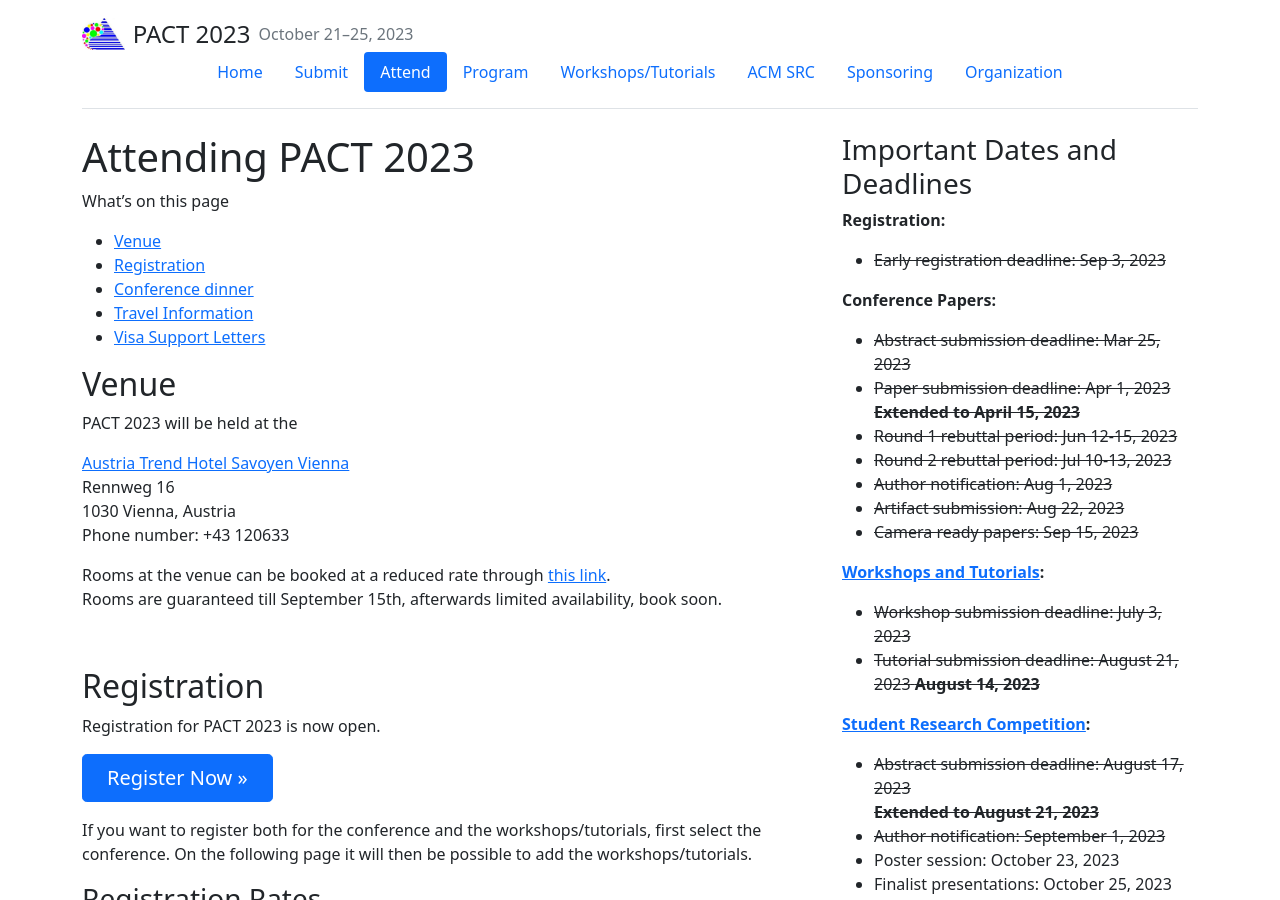
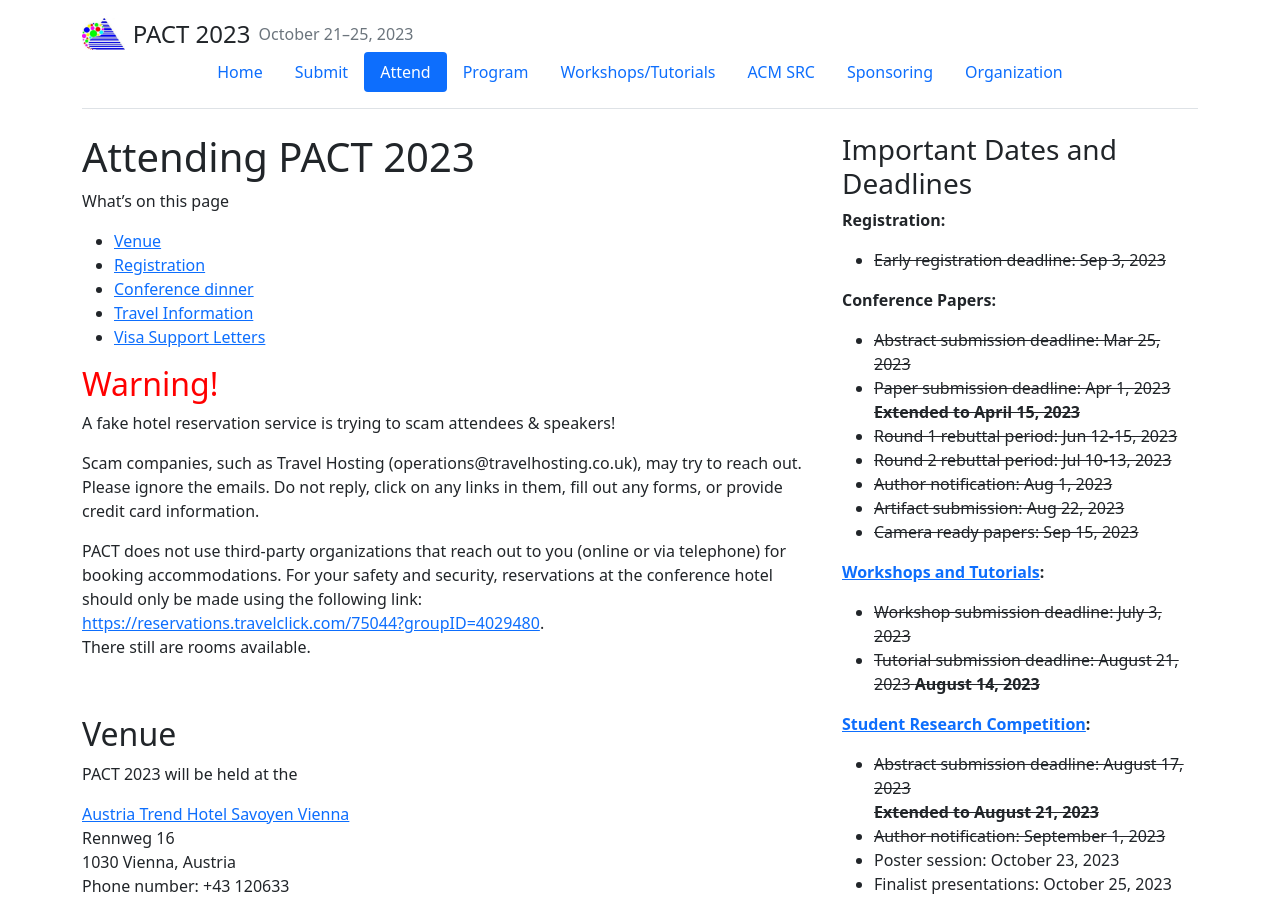
Before and after one commit to pact2023/pact2023.github.io, a Jekyll site: the page built from attend/index.md, in a window 1280 px wide and 900 px high. Built offline with Jekyll 4.4.1, drawn with Linux system fonts in a browser that asks for light colours.

Commit message:
Added hotel scam warning.

```diff
--- a/_includes/index_news.html
+++ b/_includes/index_news.html
@@ -1,6 +1,12 @@
 <h1>News</h1>
 
 <ul>
+    <li>
+        <b> September 16, 2023:</b><br>
+        <h4 style="color: red">Warning!</h4>
+        {% include scam_warning.html %}
+    </li>
+
     <li>
         <b>August 18, 2023:</b>
         <a href="attend">Registration</a> for PACT 2023 is now open.
--- /dev/null
+++ b/_includes/scam_warning.html
@@ -0,0 +1,17 @@
+
+<p>
+    A fake hotel reservation service is trying to scam attendees & speakers!
+</p>
+<p>
+    Scam companies, such as Travel Hosting (operations@travelhosting.co.uk), may try to reach out.
+    Please ignore the emails.
+    Do not reply, click on any links in them, fill out any forms, or provide credit card information.
+</p>
+<p>
+    PACT does not use third-party organizations that reach out to you (online or via telephone) for booking accommodations.
+    For your safety and security, reservations at the conference hotel should only be made using the following link:
+    <br>
+    <a href="https://reservations.travelclick.com/75044?groupID=4029480">https://reservations.travelclick.com/75044?groupID=4029480</a>.
+    <br>
+    There still are rooms available.
+</p>
--- a/attend/index.md
+++ b/attend/index.md
@@ -15,6 +15,11 @@ What's on this page
 * [Conference dinner](#conference-dinner)
 * [Travel Information](#travel-information)
 * [Visa Support Letters](#visa-support-letters)
+
+<h2 style="color: red">Warning!</h2>
+{% include scam_warning.html %}
+
+<br>
 
 ## Venue
 
```
